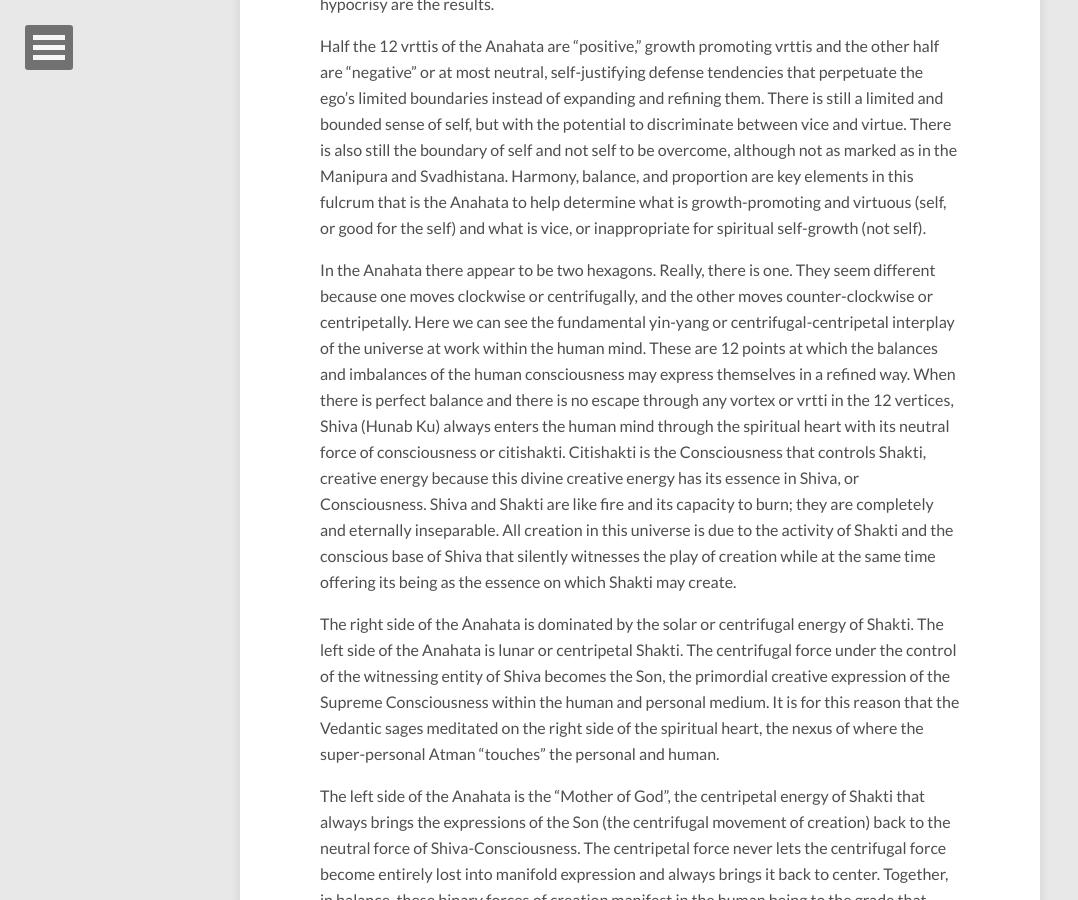
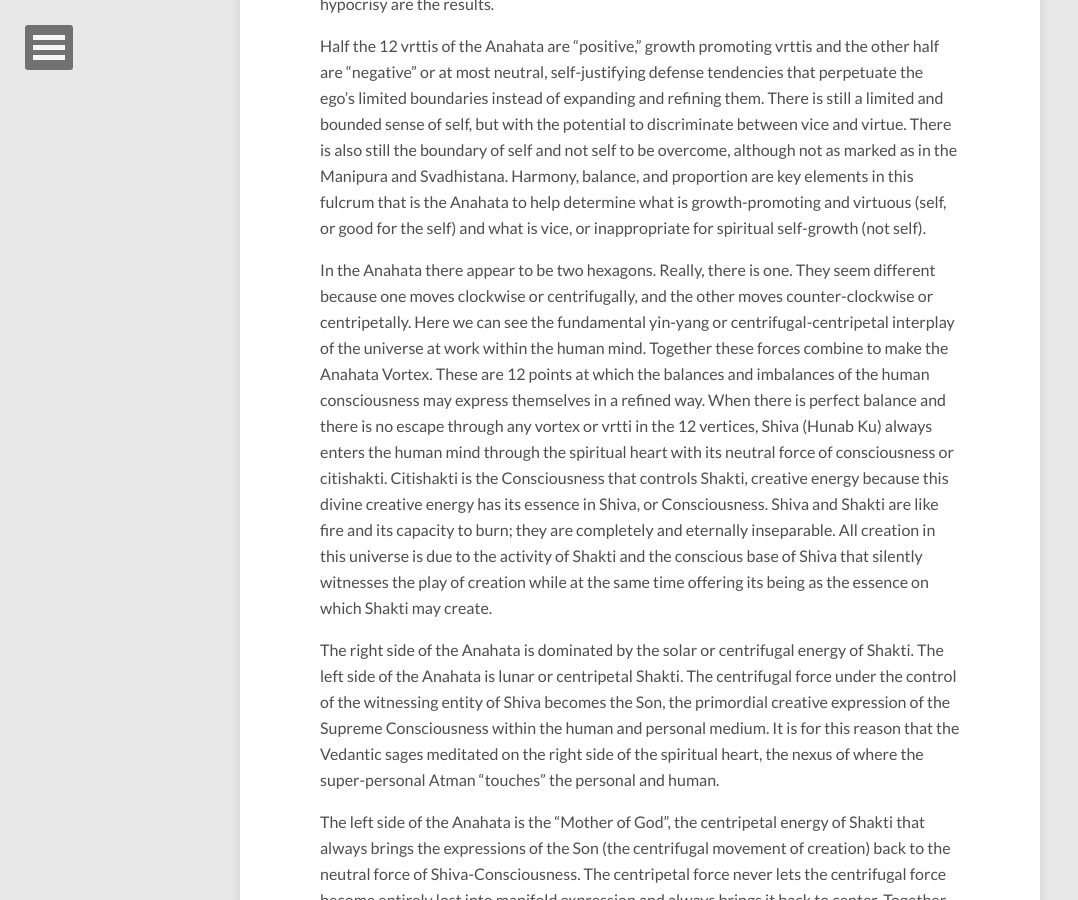
Before and after one commit to anandamurtiidiscursos/anandamurtiidiscursos.github.io, a Jekyll site: the page built from _posts/2015-09-05-introduction-to-the-spiritual-heart.md, in a window 1280 px wide and 900 px high, scrolled down 2903 px. Shown: the whole window, without its empty margins (0-1078 px from the left). Built offline with Jekyll 4.4.1, drawn with Linux system fonts in a browser that asks for light colours; nearby versions of some CDN libraries; comment, search, counter and statistics services are not loaded.

Commit message:
Updated 2015-09-05-introduction-to-the-spiritual-heart.md

```diff
--- a/_posts/2015-09-05-introduction-to-the-spiritual-heart.md
+++ b/_posts/2015-09-05-introduction-to-the-spiritual-heart.md
@@ -32,7 +32,7 @@ In the Anahata there appear to be two hexagons. Really, there is one.
 They seem different because one moves clockwise or centrifugally, and the
 other moves counter-clockwise or centripetally. Here we can see the
 fundamental yin-yang or centrifugal-centripetal interplay of the universe at
-work within the human mind. These are 12 points at which the balances
+work within the human mind. Together these forces combine to make the Anahata Vortex.  These are 12 points at which the balances
 and imbalances of the human consciousness may express themselves in a
 refined way. When there is perfect balance and there is no escape through
 any vortex or vrtti in the 12 vertices, Shiva (Hunab Ku) always enters the human
```
